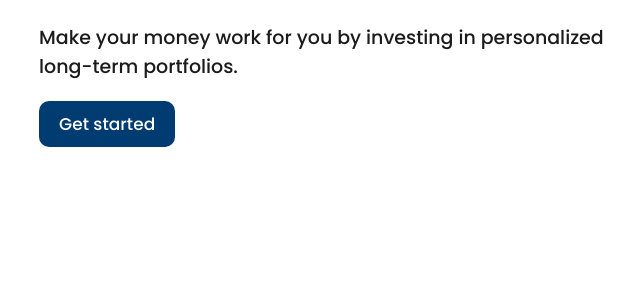
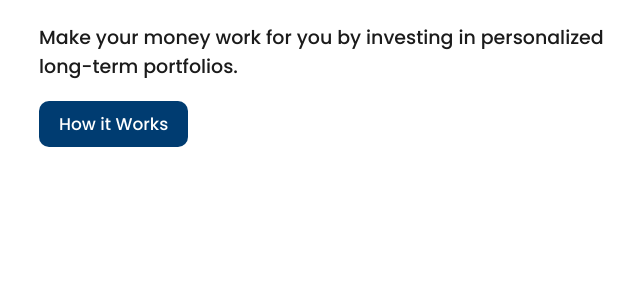
Before and after one commit to Noah-Davy/EchoInvest, a Django app: page / in a window 1280 px wide; the page is wider, and only the part inside the window is pictured. Shown: the part 300-593 px from the top of that part, without its empty margins (89-729 px from the left). Run offline with Django 4.2, Linux system fonts and the light colour scheme.

Commit message:
howitworksbutton

```diff
--- a/templates/portfolio/home.html
+++ b/templates/portfolio/home.html
@@ -9,7 +9,7 @@
            <div class="invest-intro">
             <h1>A smarter way to invest<br>and save for the future</h1>
              <p>Make your money work for you by investing in personalized long-term portfolios.</p>
-             <a href="{% url 'home' %}" class="btn-get-started">Get started</a>
+             <a href="{% url 'how_it_works' %}" class="btn-get-started">How it Works</a>
            </div>
         </section>
         <section class="how-it-works">
```
